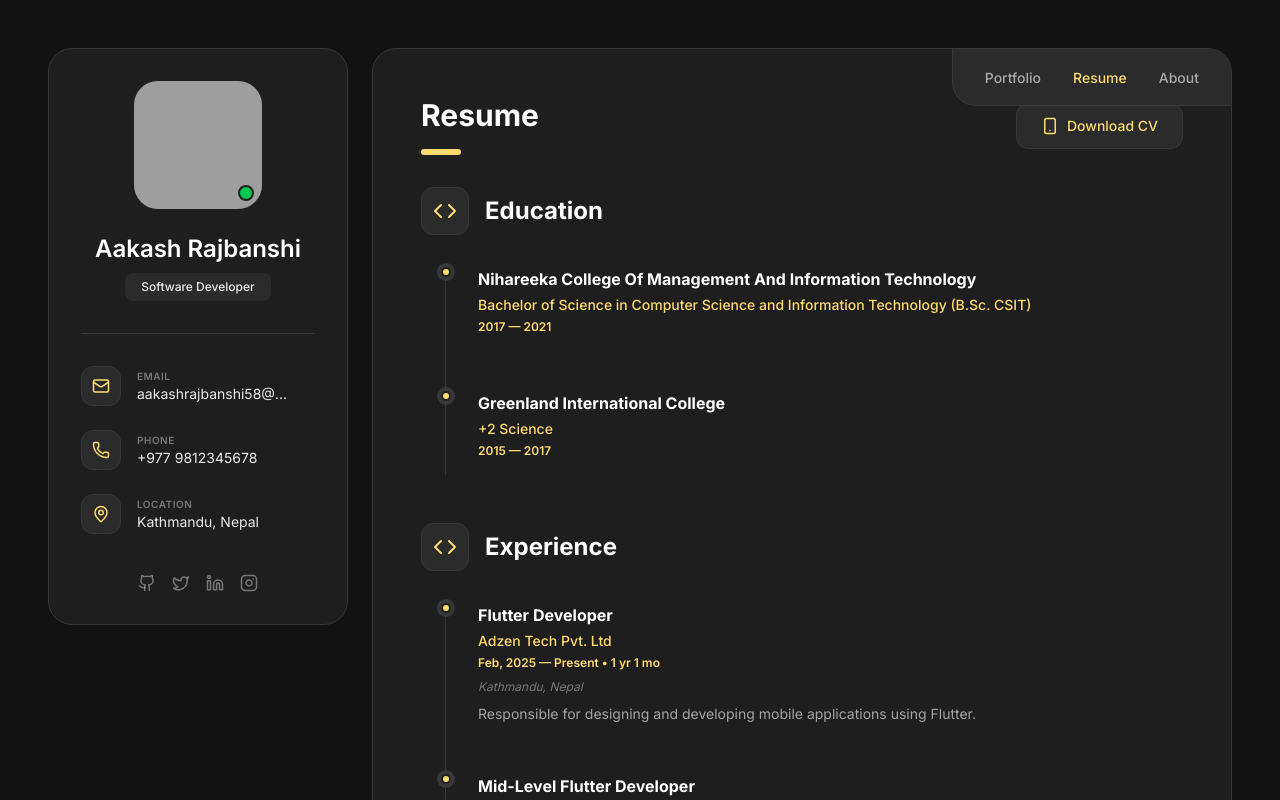
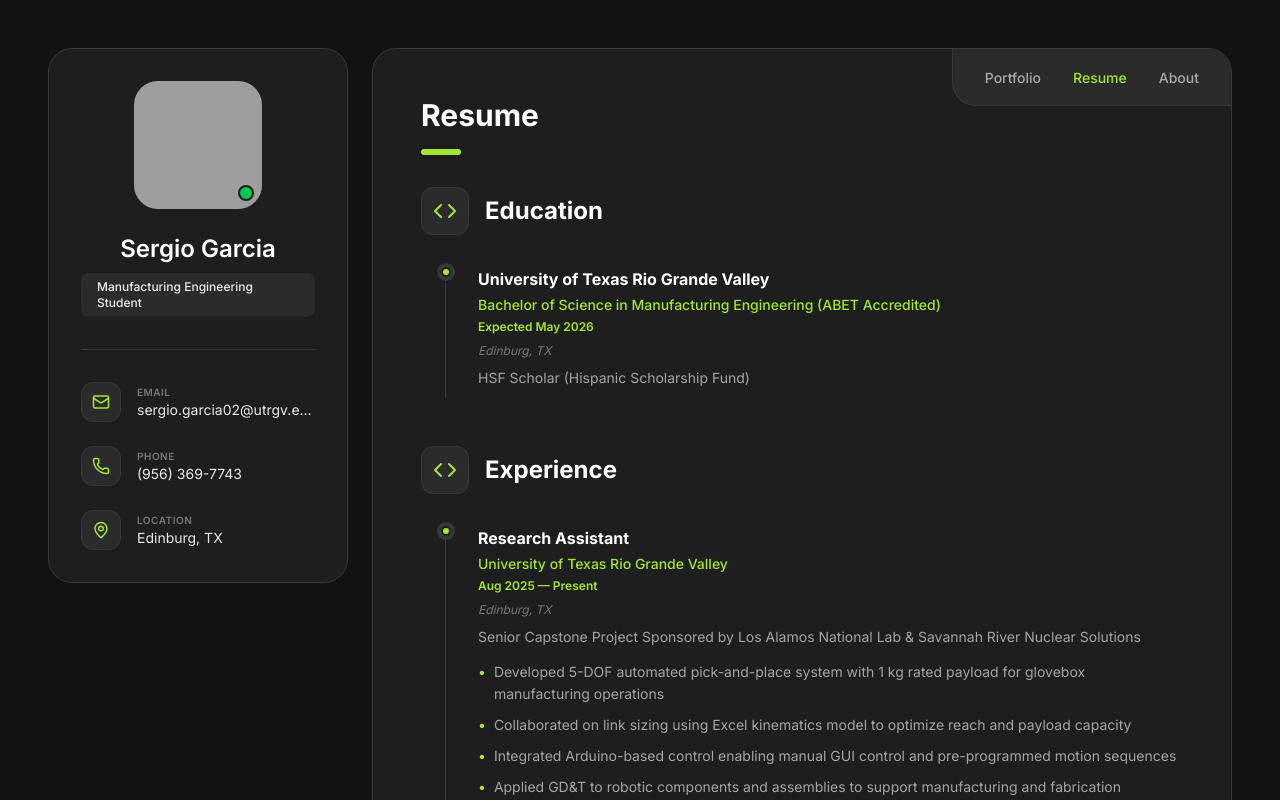
Before and after one commit to sergio-garcia7743/portfolio, a React (Vite) app: page / in a window 1280 px wide. Both pictures are taken after a click on the button "Resume". Shown: the top 800 px of the page. Built offline with nearby package versions, Linux system fonts and the light colour scheme; grey boxes are pictures that could not be loaded.

Commit message:
Update App.tsx

```diff
--- a/src/App.tsx
+++ b/src/App.tsx
@@ -42,36 +42,29 @@ export default function App() {
             <div className="absolute bottom-2 right-2 w-4 h-4 bg-green-500 border-2 border-[#1e1e1f] rounded-full"></div>
           </div>
 
-          <h1 className="text-2xl font-semibold text-white mb-2 text-center">Aakash Rajbanshi</h1>
+          <h1 className="text-2xl font-semibold text-white mb-2 text-center">Sergio Garcia</h1>
           <div className="bg-[#2b2b2c] text-xs font-medium px-4 py-1.5 rounded-lg text-white/90 mb-8">
-            Software Developer
+            Manufacturing Engineering Student
           </div>
 
           <div className="w-full h-px bg-[#383838] mb-8"></div>
 
           <div className="w-full space-y-6">
             <ContactItem
-              icon={<Mail size={18} className="text-[#ffdb70]" />}
+              icon={<Mail size={18} className="text-[#a3e635]" />}
               label="EMAIL"
-              value="aakashrajbanshi58@..."
+              value="sergio.garcia02@utrgv.edu"
             />
             <ContactItem
-              icon={<Phone size={18} className="text-[#ffdb70]" />}
+              icon={<Phone size={18} className="text-[#a3e635]" />}
               label="PHONE"
-              value="+977 9812345678"
+              value="(956) 369-7743"
             />
             <ContactItem
-              icon={<MapPin size={18} className="text-[#ffdb70]" />}
+              icon={<MapPin size={18} className="text-[#a3e635]" />}
               label="LOCATION"
-              value="Kathmandu, Nepal"
+              value="Edinburg, TX"
             />
-          </div>
-
-          <div className="flex gap-4 mt-10">
-            <SocialIcon icon={<Github size={18} />} />
-            <SocialIcon icon={<Twitter size={18} />} />
-            <SocialIcon icon={<Linkedin size={18} />} />
-            <SocialIcon icon={<Instagram size={18} />} />
           </div>
         </aside>
 
@@ -85,7 +78,7 @@ export default function App() {
                 <li key={tab}>
                   <button
                     onClick={() => setActiveTab(tab)}
-                    className={`text-sm font-medium transition-colors ${activeTab === tab ? 'text-[#ffdb70]' : 'text-white/60 hover:text-white/80'}`}
+                    className={`text-sm font-medium transition-colors ${activeTab === tab ? 'text-[#a3e635]' : 'text-white/60 hover:text-white/80'}`}
                   >
                     {tab}
                   </button>
@@ -100,7 +93,7 @@ export default function App() {
                 <button
                   key={tab}
                   onClick={() => setActiveTab(tab)}
-                  className={`text-xs font-medium px-3 py-1 rounded-full transition-colors ${activeTab === tab ? 'bg-[#383838] text-[#ffdb70]' : 'text-white/60'}`}
+                  className={`text-xs font-medium px-3 py-1 rounded-full transition-colors ${activeTab === tab ? 'bg-[#383838] text-[#a3e635]' : 'text-white/60'}`}
                 >
                   {tab}
                 </button>
@@ -142,9 +135,9 @@ function ContactItem({ icon, label, value }: { icon: React.ReactNode, label: str
   );
 }
 
-function SocialIcon({ icon }: { icon: React.ReactNode }) {
+function SocialIcon({ icon, href = "#" }: { icon: React.ReactNode, href?: string }) {
   return (
-    <a href="#" className="text-white/40 hover:text-[#ffdb70] transition-colors">
+    <a href={href} target="_blank" rel="noopener noreferrer" className="text-white/40 hover:text-[#ffdb70] transition-colors">
       {icon}
     </a>
   );
@@ -155,55 +148,63 @@ function AboutSection() {
     <section>
       <header className="mb-8">
         <h2 className="text-3xl font-bold text-white mb-4">About Me</h2>
-        <div className="w-10 h-1.5 bg-[#ffdb70] rounded-full"></div>
+        <div className="w-10 h-1.5 bg-[#a3e635] rounded-full"></div>
       </header>
 
       <div className="space-y-6 text-white/70 leading-relaxed mb-12">
         <p>
-          A passionate Flutter developer with strong expertise in cross-platform apps, REST APIs, UI/UX, widgets, and state
-          management solutions. Proven track record in delivering cutting-edge solutions, including API integration, third-party
-          libraries, and performance optimization. Adept at debugging to ensure high-quality, responsive apps and An agile
-          collaborator committed to staying current with industry trends.
+          I am a Manufacturing Engineering student at the University of Texas Rio Grande Valley, specializing in robotics,
+          automated systems, and production analysis. My experience ranges from developing 5-DOF automated pick-and-place
+          systems for nuclear research facilities to leading large-scale event operations.
         </p>
         <p>
-          If you're seeking a skilled Flutter developer to breathe life into your project and exceed your expectations, I am here to
-          collaborate and create magic together. Reach out, and let's transform your vision into a reality!
+          With a strong foundation in CAD/Simulation (Creo, SolidWorks), manufacturing processes, and programming (C++, Python),
+          I am passionate about optimizing industrial workflows and designing scalable robotic architectures. I am currently
+          serving as a Research Assistant and an HSF Scholar, committed to driving innovation in engineering.
         </p>
       </div>
 
       <h3 className="text-2xl font-bold text-white mb-8">What I'm Doing</h3>
       <div className="grid grid-cols-1 md:grid-cols-2 gap-6 mb-12">
         <ServiceCard
-          icon={<Smartphone size={32} className="text-[#ffdb70]" />}
-          title="Mobile Apps"
-          description="Professional development of applications for Android and ios."
+          icon={<Smartphone size={32} className="text-[#a3e635]" />}
+          title="Robotics & Automation"
+          description="Designing and integrating 5-DOF robotic systems and Arduino-based controls for industrial applications."
         />
         <ServiceCard
-          icon={<Code size={32} className="text-[#ffdb70]" />}
-          title="Web Development"
-          description="High-quality development of sites at the professional level."
+          icon={<Code size={32} className="text-[#a3e635]" />}
+          title="CAD & Simulation"
+          description="Creating manufacturable architectures using Creo, SolidWorks, and Siemens NX with DFM/DFA principles."
         />
         <ServiceCard
-          icon={<Layout size={32} className="text-[#ffdb70]" />}
-          title="UI/UX Design"
-          description="The most modern and high-quality design made at a professional level."
+          icon={<Layout size={32} className="text-[#a3e635]" />}
+          title="Production Analysis"
+          description="Forecasting requirements and identifying bottlenecks through cycle time, WIP, and throughput analysis."
         />
         <ServiceCard
-          icon={<Server size={32} className="text-[#ffdb70]" />}
-          title="Backend Development"
-          description="High-performance backend services designed for scalability and seamless user experience."
+          icon={<Server size={32} className="text-[#a3e635]" />}
+          title="Manufacturing Quality"
+          description="Implementing SOPs and continuous improvement initiatives using Statistical Process Control."
         />
       </div>
 
-      <h3 className="text-2xl font-bold text-white mb-8">Skills</h3>
-      <div className="flex flex-wrap gap-6">
-        <SkillIcon src="https://cdn.jsdelivr.net/gh/devicons/devicon/icons/flutter/flutter-original.svg" />
-        <SkillIcon src="https://cdn.jsdelivr.net/gh/devicons/devicon/icons/dart/dart-original.svg" />
-        <SkillIcon src="https://cdn.jsdelivr.net/gh/devicons/devicon/icons/firebase/firebase-plain.svg" />
-        <SkillIcon src="https://cdn.jsdelivr.net/gh/devicons/devicon/icons/react/react-original.svg" />
-        <SkillIcon src="https://cdn.jsdelivr.net/gh/devicons/devicon/icons/typescript/typescript-original.svg" />
+      <h3 className="text-2xl font-bold text-white mb-8">Technical Skills</h3>
+      <div className="grid grid-cols-1 sm:grid-cols-2 gap-4">
+        <SkillCategory title="CAD & Simulation" skills="Creo, SolidWorks, Siemens NX, Inventor, Onshape, GD&T" />
+        <SkillCategory title="Manufacturing" skills="CNC Machining, 3D Printing, SPC, Continuous Improvement, SOPs" />
+        <SkillCategory title="Programming" skills="C++, Python, Arduino IDE, API Integration, JavaScript, VBA" />
+        <SkillCategory title="Robotics" skills="Pick-and-Place, End-Effectors, Pneumatics, Actuator Integration" />
       </div>
     </section>
+  );
+}
+
+function SkillCategory({ title, skills }: { title: string, skills: string }) {
+  return (
+    <div className="bg-[#2b2b2c] border border-[#383838] p-4 rounded-xl">
+      <h4 className="text-[#a3e635] text-sm font-bold mb-1 uppercase tracking-wider">{title}</h4>
+      <p className="text-white/70 text-sm">{skills}</p>
+    </div>
   );
 }
 
@@ -213,18 +214,14 @@ function ResumeSection() {
       <header className="mb-8 flex justify-between items-center">
         <div>
           <h2 className="text-3xl font-bold text-white mb-4">Resume</h2>
-          <div className="w-10 h-1.5 bg-[#ffdb70] rounded-full"></div>
+          <div className="w-10 h-1.5 bg-[#a3e635] rounded-full"></div>
         </div>
-        <button className="bg-[#2b2b2c] border border-[#383838] text-[#ffdb70] px-6 py-3 rounded-xl flex items-center gap-2 hover:bg-[#383838] transition-colors text-sm font-medium">
-          <Smartphone size={18} />
-          Download CV
-        </button>
       </header>
 
       <div className="space-y-12">
         <div>
           <div className="flex items-center gap-4 mb-8">
-            <div className="w-12 h-12 bg-[#2b2b2c] border border-[#383838] rounded-xl flex items-center justify-center text-[#ffdb70]">
+            <div className="w-12 h-12 bg-[#2b2b2c] border border-[#383838] rounded-xl flex items-center justify-center text-[#a3e635]">
               <Code size={24} />
             </div>
             <h3 className="text-2xl font-bold text-white">Education</h3>
@@ -232,21 +229,18 @@ function ResumeSection() {
 
           <div className="ml-6 border-l border-[#383838] space-y-10">
             <TimelineItem
-              title="Nihareeka College Of Management And Information Technology"
-              subtitle="Bachelor of Science in Computer Science and Information Technology (B.Sc. CSIT)"
-              date="2017 — 2021"
-            />
-            <TimelineItem
-              title="Greenland International College"
-              subtitle="+2 Science"
-              date="2015 — 2017"
+              title="University of Texas Rio Grande Valley"
+              subtitle="Bachelor of Science in Manufacturing Engineering (ABET Accredited)"
+              date="Expected May 2026"
+              location="Edinburg, TX"
+              description="HSF Scholar (Hispanic Scholarship Fund)"
             />
           </div>
         </div>
 
         <div>
           <div className="flex items-center gap-4 mb-8">
-            <div className="w-12 h-12 bg-[#2b2b2c] border border-[#383838] rounded-xl flex items-center justify-center text-[#ffdb70]">
+            <div className="w-12 h-12 bg-[#2b2b2c] border border-[#383838] rounded-xl flex items-center justify-center text-[#a3e635]">
               <Code size={24} />
             </div>
             <h3 className="text-2xl font-bold text-white">Experience</h3>
@@ -254,59 +248,55 @@ function ResumeSection() {
 
           <div className="ml-6 border-l border-[#383838] space-y-10">
             <TimelineItem
-              title="Flutter Developer"
-              subtitle="Adzen Tech Pvt. Ltd"
-              date="Feb, 2025 — Present • 1 yr 1 mo"
-              location="Kathmandu, Nepal"
-              description="Responsible for designing and developing mobile applications using Flutter."
-            />
-            <TimelineItem
-              title="Mid-Level Flutter Developer"
-              subtitle="Tokma Technologies"
-              date="Aug, 2024 — Feb, 2025 • 6 mo"
-              location="Kathmandu, Nepal"
+              title="Research Assistant"
+              subtitle="University of Texas Rio Grande Valley"
+              date="Aug 2025 — Present"
+              location="Edinburg, TX"
+              description="Senior Capstone Project Sponsored by Los Alamos National Lab & Savannah River Nuclear Solutions"
               points={[
-                "Developed new features and implemented UI designs into code using Flutter.",
-                "Designed and created custom e-form features including scrolling features and data entries.",
-                "Integrated Google and Facebook sign-in for user authentication.",
-                "Designed dynamic functionalities using the BLOC design pattern.",
-                "Integrated APIs for seamless data communication and backend functionality.",
-                "Implemented payment gateway integration like Khalti for secure transactions.",
-                "Collaborated with other developers and backend team to deliver features.",
-                "Participated in team meetings to discuss new features and project updates.",
-                "Ensured smooth functionality and user-friendly experiences throughout the app.",
-                "Performed code review and deployed the app in Playstore and Appstore."
+                "Developed 5-DOF automated pick-and-place system with 1 kg rated payload for glovebox manufacturing operations",
+                "Collaborated on link sizing using Excel kinematics model to optimize reach and payload capacity",
+                "Integrated Arduino-based control enabling manual GUI control and pre-programmed motion sequences",
+                "Applied GD&T to robotic components and assemblies to support manufacturing and fabrication documentation",
+                "Designed manufacturable robot architecture using DFM and DFA principles for scalable production",
+                "Designed 3-tier electronics enclosure housing power supply, control hardware, and cable management"
               ]}
             />
             <TimelineItem
-              title="Flutter Developer"
-              subtitle="Inflancer Technology"
-              date="Oct, 2022 — Aug, 2024 • 1 yr 10 mo"
-              location="Kathmandu, Nepal"
+              title="Division Lead, Marketing & Special Events"
+              subtitle="City of McAllen"
+              date="May 2022 — Nov 2024"
+              location="McAllen, TX"
               points={[
-                "Developed new features and transformed UI designs into fully functional user interfaces.",
-                "Integrated payment solution like eSewa, for secure and seamless transactions.",
-                "Optimized application performance to ensure a smooth and engaging user experience.",
-                "Supported other team members initiatives by developing solutions to common problems and sharing those solutions.",
-                "Identified and resolved bugs, improving app stability and performance.",
-                "Wrote clean, maintainable, and testable code following best practices.",
-                "Utilization of latest version of support libraries to ensure backend compatibility.",
-                "Integrated payment solution like eSewa, for secure and seamless transactions.",
-                "Collaborated with backend developers, designers, and cross-functional teams to deliver scalable, high-quality solutions.",
-                "Performed code review and deployed the app in Playstore and Appstore."
+                "Coordinated cross-functional teams delivering 8 regional events reaching 314K+ attendees annually",
+                "Implemented process tracking systems and SOPs supporting continuous improvement initiatives",
+                "Produced technical drawings and specifications for race medals supporting vendor bidding and procurement",
+                "Led teams of 20+ staff improving processes and logistics and received the City of McAllen Innovation Award"
               ]}
             />
+          </div>
+        </div>
+
+        <div>
+          <div className="flex items-center gap-4 mb-8">
+            <div className="w-12 h-12 bg-[#2b2b2c] border border-[#383838] rounded-xl flex items-center justify-center text-[#a3e635]">
+              <Code size={24} />
+            </div>
+            <h3 className="text-2xl font-bold text-white">Leadership</h3>
+          </div>
+
+          <div className="ml-6 border-l border-[#383838] space-y-10">
             <TimelineItem
-              title="Flutter Developer Intern"
-              subtitle="YAJ Tech Pvt. Ltd"
-              date="May, 2022 — Sep, 2022 • 4 mo"
-              location="Kathmandu, Nepal"
-              points={[
-                "Assisted in developing and maintaining Flutter applications, ensuring seamless functionality and user-friendly interfaces.",
-                "Supported the implementation of visually appealing UI designs that aligned with client requirements and design principles.",
-                "Collaborated with cross-functional teams, including back-end developers and designers, to deliver efficient, high-quality, and scalable solutions.",
-                "Gained hands-on experience in debugging, troubleshooting, and refining app features to improve user experience."
-              ]}
+              title="Marketing Chair"
+              subtitle="Society of Hispanic Professional Engineers (SHPE)"
+              date="Present"
+              description="Led branding initiatives and developed promotional materials to increase SHPE engagement and chapter visibility"
+            />
+            <TimelineItem
+              title="Mentor"
+              subtitle="MentorSHPE, Society of Hispanic Professional Engineers"
+              date="Present"
+              description="Serve as a MentorSHPE mentor, delivering structured career and STEM development guidance to mentees"
             />
           </div>
         </div>
@@ -317,18 +307,33 @@ function ResumeSection() {
 
 function PortfolioSection() {
   const [filter, setFilter] = useState('All');
-  const filters = ['All', 'Applications', 'Web development', 'UI/UX'];
+  const filters = ['All', 'Robotics', 'Analysis', 'Mechanics'];
 
   const projects = [
-    { title: 'Nagarik App', category: 'Applications', image: 'https://picsum.photos/seed/nagarik/400/250' },
-    { title: 'Ambition Guru', category: 'Applications', image: 'https://picsum.photos/seed/ambition/400/250' },
-    { title: 'Sociair', category: 'Applications', image: 'https://picsum.photos/seed/sociair/400/250' },
-    { title: 'Tokma', category: 'Applications', image: 'https://picsum.photos/seed/tokma/400/250' },
-    { title: 'Saara', category: 'Applications', image: 'https://picsum.photos/seed/saara/400/250' },
-    { title: 'Ifood', category: 'Applications', image: 'https://picsum.photos/seed/ifood/400/250' },
-    { title: 'MeroDate', category: 'Applications', image: 'https://picsum.photos/seed/merodate/400/250' },
-    { title: 'Weather App', category: 'Applications', image: 'https://picsum.photos/seed/weather/400/250' },
-    { title: 'Music App', category: 'Applications', image: 'https://picsum.photos/seed/music/400/250' },
+    {
+      title: '5-DOF Pick-and-Place System',
+      category: 'Robotics',
+      image: 'https://picsum.photos/seed/robot/400/250',
+      description: 'Automated system with 1kg payload for glovebox manufacturing operations.'
+    },
+    {
+      title: 'House of Blanks Analysis',
+      category: 'Analysis',
+      image: 'https://picsum.photos/seed/factory/400/250',
+      description: 'Production analysis and bottleneck identification for high-volume apparel.'
+    },
+    {
+      title: 'Mobile STEM Innovation Unit',
+      category: 'Robotics',
+      image: 'https://picsum.photos/seed/stem/400/250',
+      description: 'Mobile outreach trailer concept for interactive engineering activities.'
+    },
+    {
+      title: 'Automotive Systems Mechanics',
+      category: 'Mechanics',
+      image: 'https://picsum.photos/seed/car/400/250',
+      description: 'Servicing radiator, cooling, and electrical faults using OBD-II tools.'
+    },
   ];
 
   const filteredProjects = filter === 'All' ? projects : projects.filter(p => p.category === filter);
@@ -336,8 +341,8 @@ function PortfolioSection() {
   return (
     <section>
       <header className="mb-8">
-        <h2 className="text-3xl font-bold text-white mb-4">Portfolio</h2>
-        <div className="w-10 h-1.5 bg-[#ffdb70] rounded-full"></div>
+        <h2 className="text-3xl font-bold text-white mb-4">Engineering Projects</h2>
+        <div className="w-10 h-1.5 bg-[#a3e635] rounded-full"></div>
       </header>
 
       <div className="flex gap-6 mb-10 overflow-x-auto pb-2">
@@ -345,7 +350,7 @@ function PortfolioSection() {
           <button
             key={f}
             onClick={() => setFilter(f)}
-            className={`text-sm font-medium transition-colors whitespace-nowrap ${filter === f ? 'text-[#ffdb70]' : 'text-white/60 hover:text-white/80'}`}
+            className={`text-sm font-medium transition-colors whitespace-nowrap ${filter === f ? 'text-[#a3e635]' : 'text-white/60 hover:text-white/80'}`}
           >
             {f}
           </button>
@@ -368,10 +373,8 @@ function PortfolioSection() {
                 className="w-full h-full object-cover transition-transform duration-500 group-hover:scale-110"
                 referrerPolicy="no-referrer"
               />
-              <div className="absolute inset-0 bg-black/40 opacity-0 group-hover:opacity-100 transition-opacity flex items-center justify-center">
-                <div className="w-12 h-12 bg-[#383838] rounded-xl flex items-center justify-center text-[#ffdb70]">
-                  <Smartphone size={20} />
-                </div>
+              <div className="absolute inset-0 bg-black/40 opacity-0 group-hover:opacity-100 transition-opacity flex items-center justify-center p-6 text-center">
+                <p className="text-white text-sm">{project.description}</p>
               </div>
             </div>
             <h4 className="text-white font-semibold mb-1">{project.title}</h4>
@@ -393,17 +396,17 @@ function TimelineItem({ title, subtitle, date, location, description, points }:
 }) {
   return (
     <div className="relative pl-8 pb-2">
-      <div className="absolute left-[-5px] top-0 w-2.5 h-2.5 bg-[#ffdb70] rounded-full border-2 border-[#1e1e1f] z-10 shadow-[0_0_0_4px_#383838]"></div>
+      <div className="absolute left-[-5px] top-0 w-2.5 h-2.5 bg-[#a3e635] rounded-full border-2 border-[#1e1e1f] z-10 shadow-[0_0_0_4px_#383838]"></div>
       <h4 className="text-white font-bold mb-1">{title}</h4>
-      <p className="text-[#ffdb70] text-sm font-medium mb-1">{subtitle}</p>
-      <p className="text-[#ffdb70] text-xs font-semibold mb-2">{date}</p>
+      <p className="text-[#a3e635] text-sm font-medium mb-1">{subtitle}</p>
+      <p className="text-[#a3e635] text-xs font-semibold mb-2">{date}</p>
       {location && <p className="text-white/40 text-xs italic mb-2">{location}</p>}
       {description && <p className="text-white/60 text-sm leading-relaxed">{description}</p>}
       {points && (
         <ul className="space-y-2 mt-3">
           {points.map((point, i) => (
             <li key={i} className="text-white/60 text-sm leading-relaxed flex gap-2">
-              <span className="text-[#ffdb70]">•</span>
+              <span className="text-[#a3e635]">•</span>
               {point}
             </li>
           ))}
```
